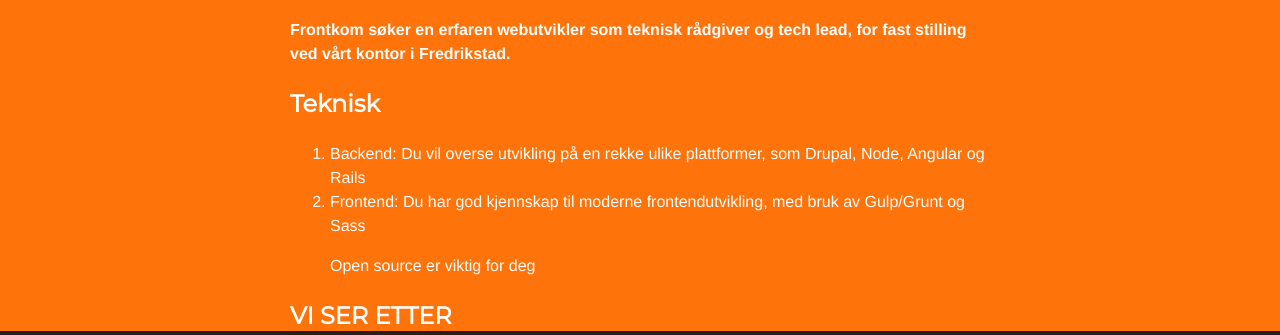
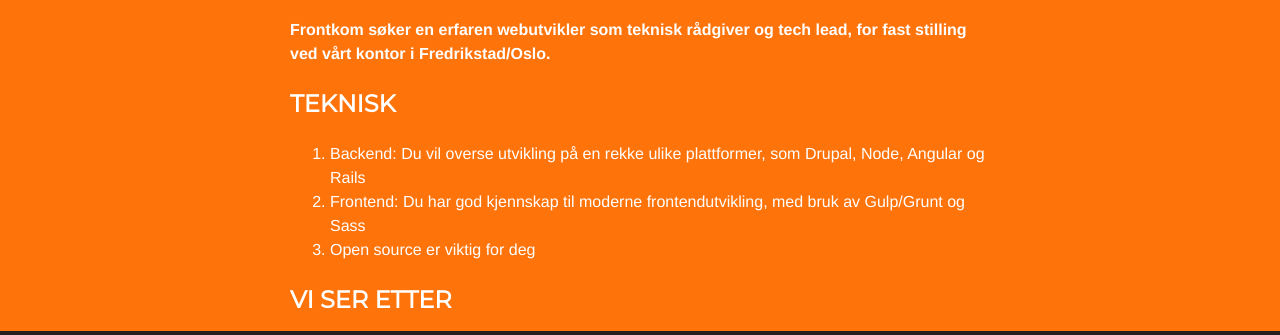
Before and after one commit to front/job, a plain HTML site: page index.html in a window 1280 px wide. Shown: the part 407-742 px from the top of the page. Drawn offline with Linux system fonts and the light colour scheme.

Commit message:
Update index.html

```diff
--- a/index.html
+++ b/index.html
@@ -30,17 +30,15 @@
     <div class="wrap">
         <h1>Senior webutvikler</h1>
 
-        <p><strong>Frontkom søker en erfaren webutvikler som teknisk rådgiver og tech lead, for fast stilling ved vårt kontor i Fredrikstad.</strong></p>
+        <p><strong>Frontkom søker en erfaren webutvikler som teknisk rådgiver og tech lead, for fast stilling ved vårt kontor i Fredrikstad/Oslo.</strong></p>
 
-        <h2>Teknisk</h2>
+        <h2>TEKNISK</h2>
 
         <ol>
            <li>Backend: Du vil overse utvikling på en rekke ulike plattformer, som Drupal, Node, Angular og Rails</li>
            <li>Frontend: Du har god kjennskap til moderne frontendutvikling, med bruk av Gulp/Grunt og Sass</li>
+           <li>Open source er viktig for deg</li>
         </ol>
-
-        <blockquote><p>Open source er viktig for deg</p></blockquote>
-
 
         <h2>VI SER ETTER</h2>
 
```
